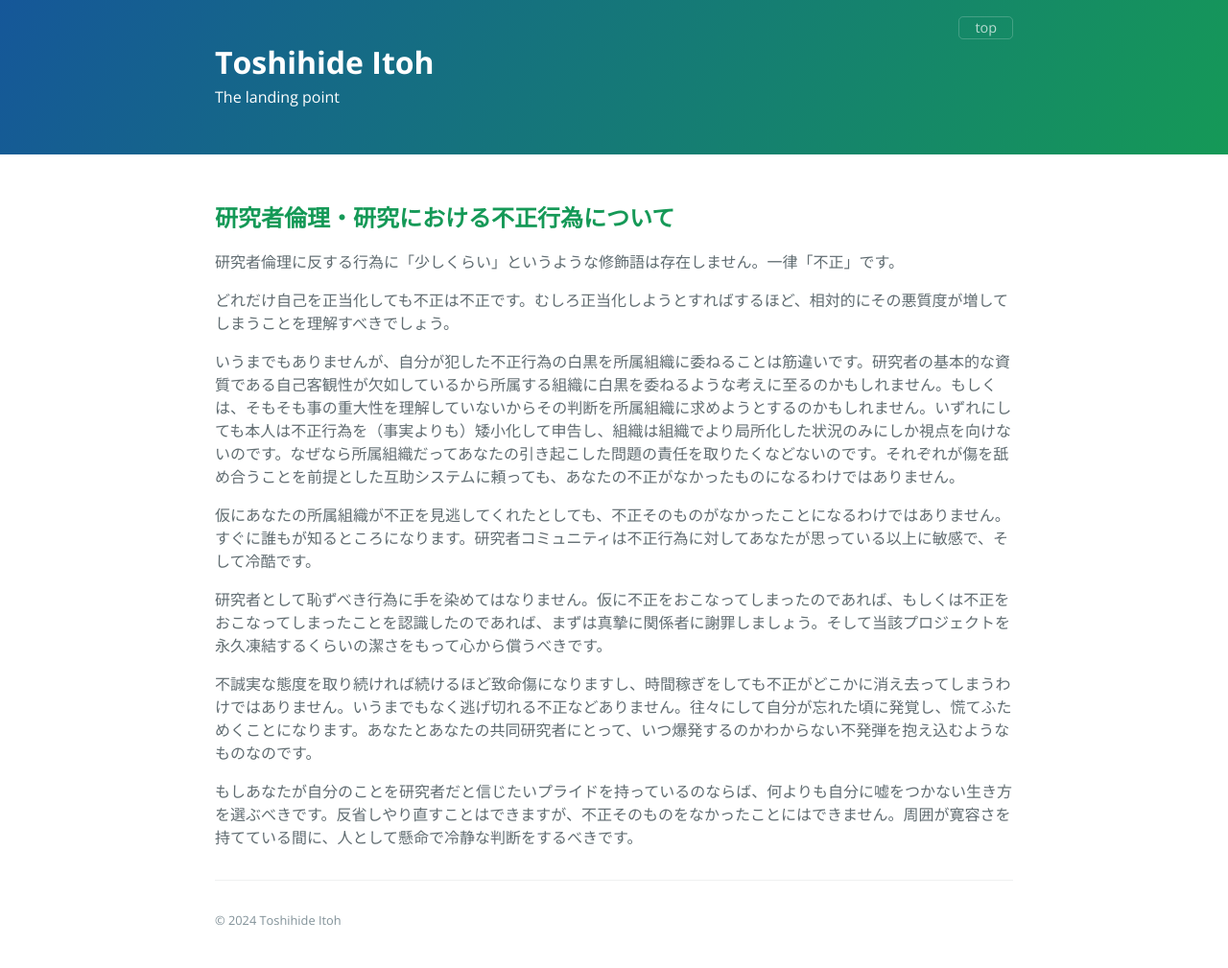
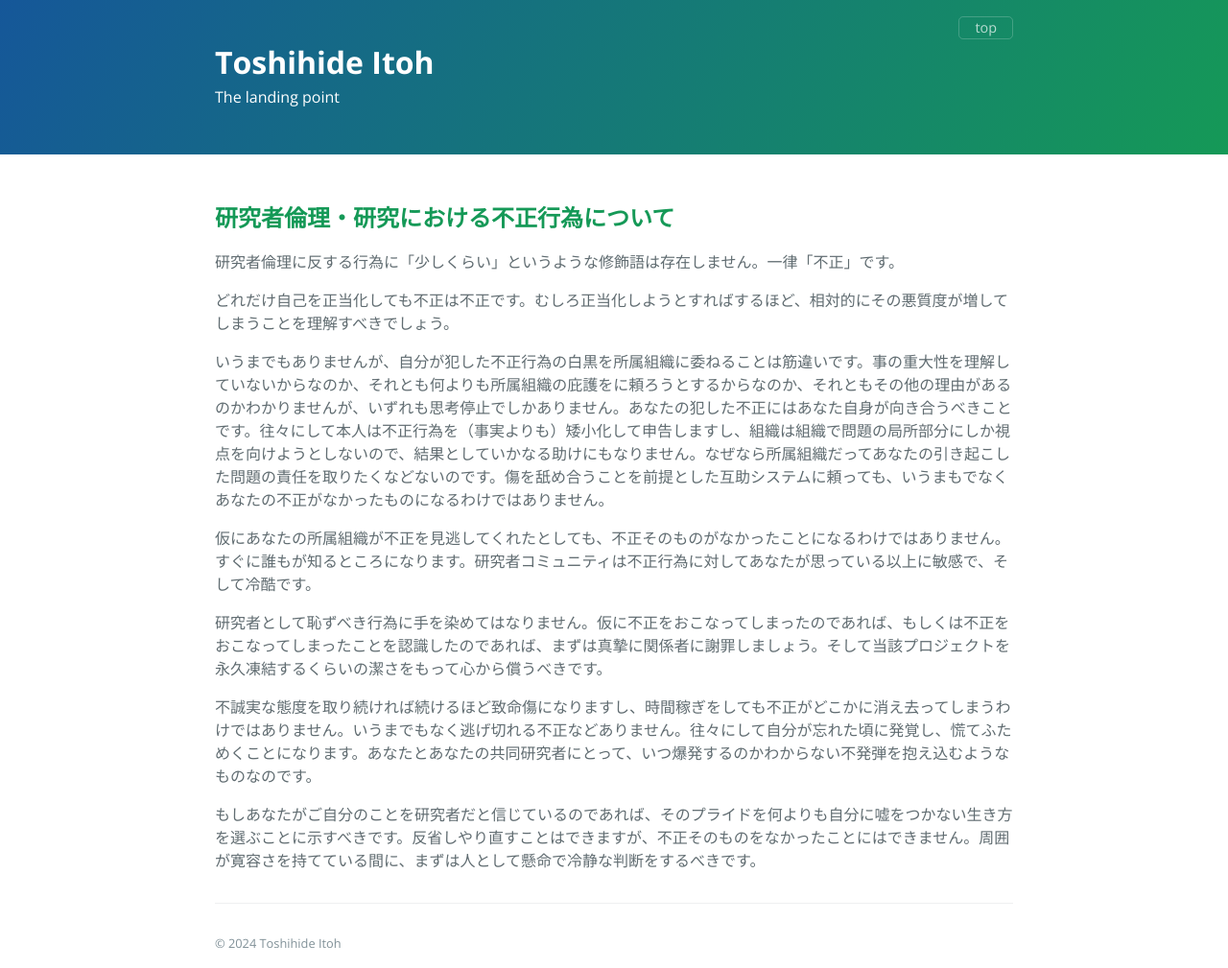
Before and after one commit to toshihide-itoh/toshihide-itoh.github.io, a Jekyll site: the page built from research-ethics.md, in a window 1280 px wide. Shown: the whole page at 96% size. Built offline with Jekyll 4.4.1, drawn with Linux system fonts in a browser that asks for light colours; before the commit the page ends 985 px from its top, so only the background shows below that.

Commit message:
Update research-ethics.md

```diff
--- a/research-ethics.md
+++ b/research-ethics.md
@@ -9,7 +9,7 @@ title: 研究者倫理・研究における不正行為について
 
 どれだけ自己を正当化しても不正は不正です。むしろ正当化しようとすればするほど、相対的にその悪質度が増してしまうことを理解すべきでしょう。
 
-いうまでもありませんが、自分が犯した不正行為の白黒を所属組織に委ねることは筋違いです。研究者の基本的な資質である自己客観性が欠如しているから所属する組織に白黒を委ねるような考えに至るのかもしれません。もしくは、そもそも事の重大性を理解していないからその判断を所属組織に求めようとするのかもしれません。いずれにしても本人は不正行為を（事実よりも）矮小化して申告し、組織は組織でより局所化した状況のみにしか視点を向けないのです。なぜなら所属組織だってあなたの引き起こした問題の責任を取りたくなどないのです。それぞれが傷を舐め合うことを前提とした互助システムに頼っても、あなたの不正がなかったものになるわけではありません。
+いうまでもありませんが、自分が犯した不正行為の白黒を所属組織に委ねることは筋違いです。事の重大性を理解していないからなのか、それとも何よりも所属組織の庇護をに頼ろうとするからなのか、それともその他の理由があるのかわかりませんが、いずれも思考停止でしかありません。あなたの犯した不正にはあなた自身が向き合うべきことです。往々にして本人は不正行為を（事実よりも）矮小化して申告しますし、組織は組織で問題の局所部分にしか視点を向けようとしないので、結果としていかなる助けにもなりません。なぜなら所属組織だってあなたの引き起こした問題の責任を取りたくなどないのです。傷を舐め合うことを前提とした互助システムに頼っても、いうまもでなくあなたの不正がなかったものになるわけではありません。
 
 仮にあなたの所属組織が不正を見逃してくれたとしても、不正そのものがなかったことになるわけではありません。すぐに誰もが知るところになります。研究者コミュニティは不正行為に対してあなたが思っている以上に敏感で、そして冷酷です。
 
@@ -17,4 +17,4 @@ title: 研究者倫理・研究における不正行為について
 
 不誠実な態度を取り続ければ続けるほど致命傷になりますし、時間稼ぎをしても不正がどこかに消え去ってしまうわけではありません。いうまでもなく逃げ切れる不正などありません。往々にして自分が忘れた頃に発覚し、慌てふためくことになります。あなたとあなたの共同研究者にとって、いつ爆発するのかわからない不発弾を抱え込むようなものなのです。
 
-もしあなたが自分のことを研究者だと信じたいプライドを持っているのならば、何よりも自分に嘘をつかない生き方を選ぶべきです。反省しやり直すことはできますが、不正そのものをなかったことにはできません。周囲が寛容さを持てている間に、人として懸命で冷静な判断をするべきです。
+もしあなたがご自分のことを研究者だと信じているのであれば、そのプライドを何よりも自分に嘘をつかない生き方を選ぶことに示すべきです。反省しやり直すことはできますが、不正そのものをなかったことにはできません。周囲が寛容さを持てている間に、まずは人として懸命で冷静な判断をするべきです。
```
